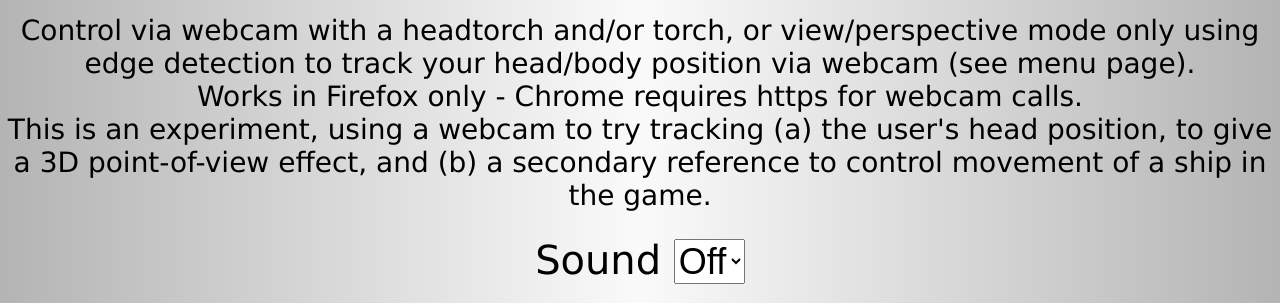
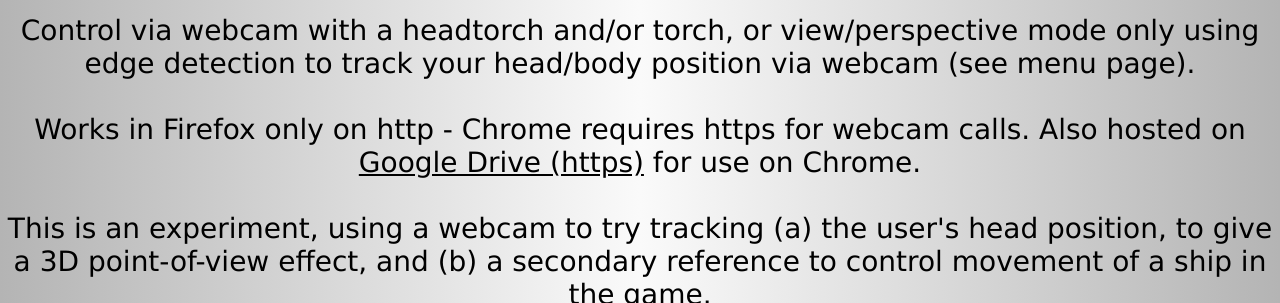
Before and after one commit to Steve58/asterboids, a plain HTML site: page Asterboids/Home.htm in a window 1280 px wide. Shown: the part 200-503 px from the top of the page. Drawn offline with Linux system fonts and the light colour scheme.

Commit message:
Added link to Google Drive hosted version

```diff
--- a/Asterboids/Home.htm
+++ b/Asterboids/Home.htm
@@ -24,7 +24,9 @@
     <p>
         Control via webcam with a headtorch and/or torch, or view/perspective mode only using edge detection to track your head/body position via webcam (see menu page).
         <br>
-        Works in Firefox only - Chrome requires https for webcam calls.
+        <br>
+        Works in Firefox only on http - Chrome requires https for webcam calls. Also hosted on <a href="https://3aaa14df66b92aff9885afe14f7b548baeedcaca.googledrive.com/host/0B_kFP99ppwnsUmJCeDhlVHVaRzA/">Google Drive (https)</a> for use on Chrome.
+        <br>
         <br>
         This is an experiment, using a webcam to try tracking (a) the user's head position, to give a 3D point-of-view effect, and (b) a secondary reference to control movement of a ship in the game.
     </p>
```
Also changed, not shown: Asterboids/Info.htm (+2 -1 lines).
